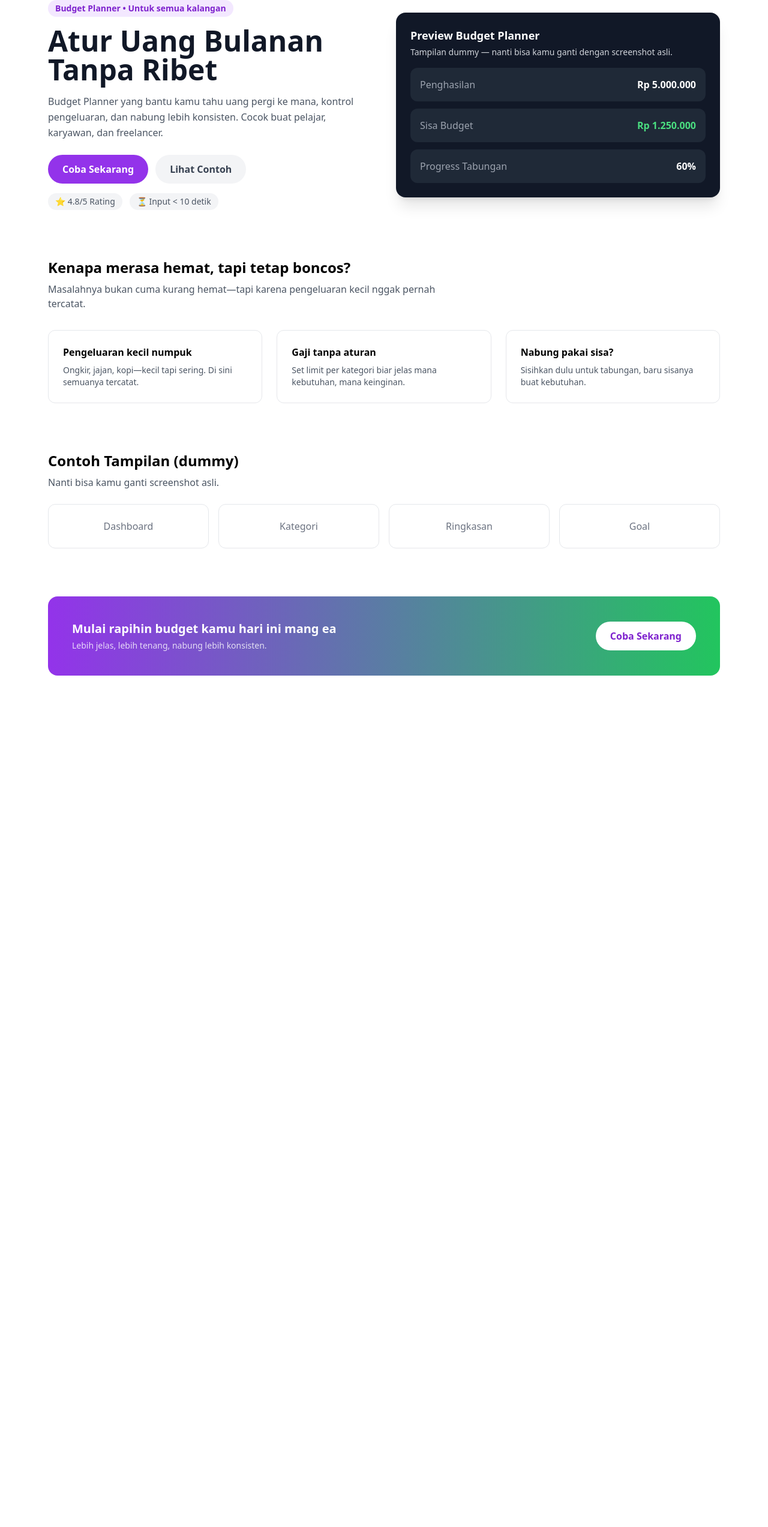
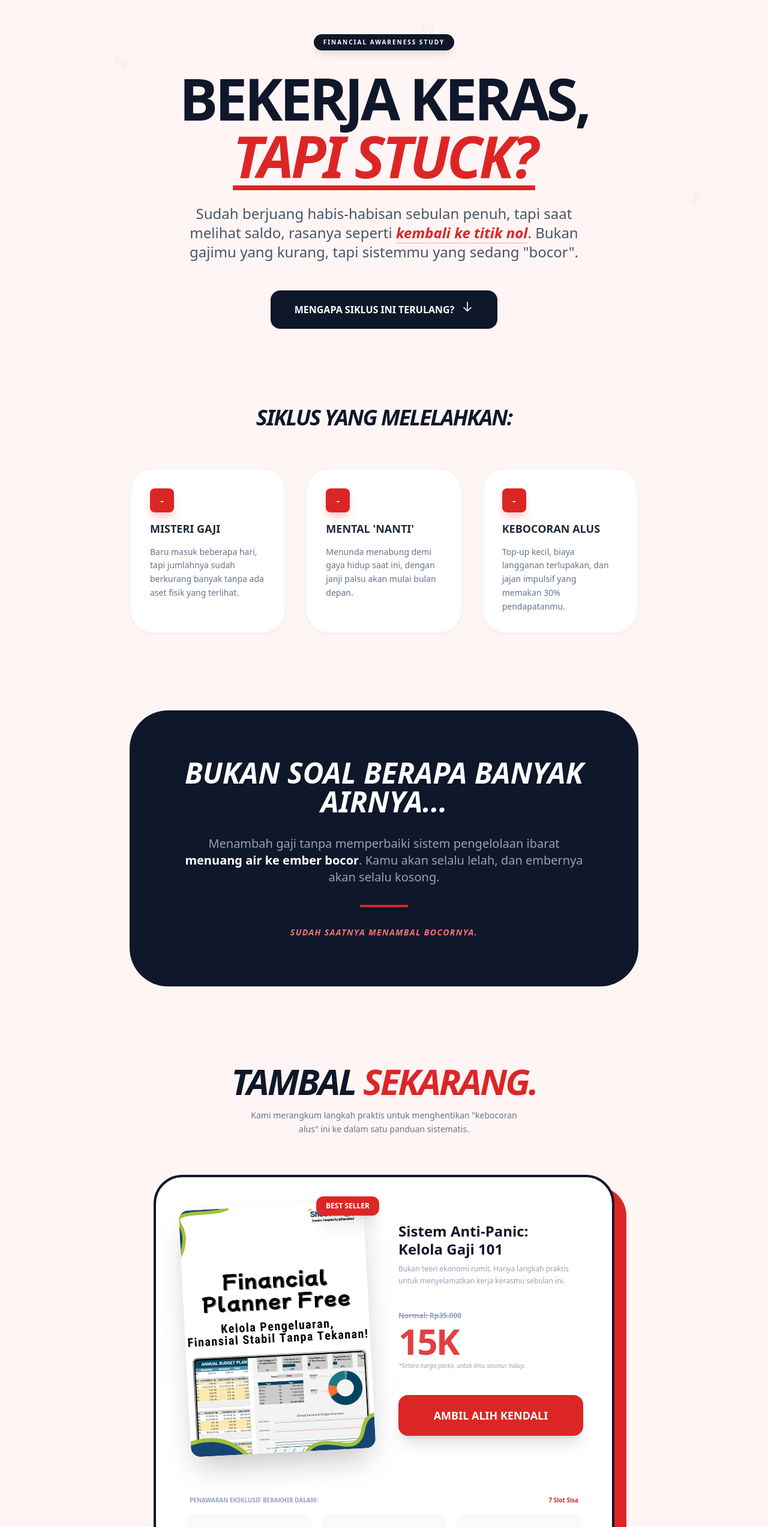
Before and after one commit to sigawari/budget-planner, a Nuxt app: page / in a window 1280 px wide. Shown: the part 40-2585 px from the top of the page at 60% size. Before the commit the page ends 1206 px from the top, so only its background shows below. Built offline with nearby package versions, Linux system fonts and the light colour scheme.

Commit message:
Implement code changes to enhance functionality and improve performance

```diff
--- a/app/pages/index.vue
+++ b/app/pages/index.vue
@@ -1,132 +1,215 @@
 <template>
-  <main class="max-w-6xl mx-auto px-4 py-10">
+    <div class="min-h-screen bg-[#FFF5F5] text-slate-900 font-sans selection:bg-red-200 overflow-x-hidden relative">
 
-    <!-- HERO -->
-    <section class="grid md:grid-cols-2 gap-10 items-center">
-      <div>
-        <p class="text-sm font-semibold bg-purple-100 text-purple-700 inline-block px-3 py-1 rounded-full">
-          Budget Planner • Untuk semua kalangan
+      <Head>
+        <title>Dompet Panic | Mengapa Kerja Keras Saja Tidak Cukup?</title>
+        <meta name="description" content="Temukan alasan mengapa gaji Anda selalu numpang lewat dan cara membangun sistem finansial yang anti-bocor.">
+        <meta property="og:title" content="Dompet Panic - Berhenti Bertanya Ke Mana Uang Anda">
+      </Head>
+
+      <div class="money-rain pointer-events-none absolute inset-0 z-0 opacity-10">
+        <div v-for="n in 12" :key="n" class="cash font-bold text-3xl text-red-500">$</div>
+      </div>
+
+      <main class="max-w-4xl mx-auto px-6 py-16 md:py-24 relative z-10 space-y-32">
+
+        <section class="text-center space-y-8 animate-fade-in">
+          <div class="inline-flex items-center gap-2 bg-slate-900 text-white px-4 py-1.5 rounded-full shadow-lg">
+            <span class="text-[10px] font-black uppercase tracking-[0.2em]">Financial Awareness Study</span>
+          </div>
+
+          <h1 class="text-5xl md:text-8xl font-black leading-[0.85] tracking-tighter text-slate-900">
+            BEKERJA KERAS,<br/>
+            <span class="text-red-600 underline decoration-8 underline-offset-[12px] italic">TAPI STUCK?</span>
+          </h1>
+
+          <p class="text-xl md:text-2xl text-slate-600 leading-relaxed max-w-2xl mx-auto font-medium">
+            Sudah berjuang habis-habisan sebulan penuh, tapi saat melihat saldo, rasanya seperti <span class="text-red-600 font-bold italic border-b-2 border-red-200">kembali ke titik nol</span>. Bukan gajimu yang kurang, tapi sistemmu yang sedang "bocor".
           </p>
 
-        <h1 class="text-4xl md:text-5xl font-bold mt-4 text-gray-900">
-          Atur Uang Bulanan Tanpa Ribet
-        </h1>
+          <div class="flex justify-center pt-4">
+            <button @click="scrollTo('#relate')" class="group flex items-center gap-3 px-10 py-5 bg-slate-900 text-white font-black rounded-2xl hover:bg-red-600 transition-all duration-300 transform hover:-translate-y-1">
+              MENGAPA SIKLUS INI TERULANG?
+              <svg class="w-5 h-5 animate-bounce" fill="none" stroke="currentColor" viewBox="0 0 24 24"><path stroke-linecap="round" stroke-linejoin="round" stroke-width="2" d="M19 14l-7 7m0 0l-7-7m7 7V3"></path></svg>
+            </button>
+          </div>
+        </section>
 
-        <p class="text-gray-600 mt-4 leading-relaxed">
-          Budget Planner yang bantu kamu tahu uang pergi ke mana, kontrol pengeluaran, dan nabung
-          lebih konsisten. Cocok buat pelajar, karyawan, dan freelancer.
-        </p>
-
-        <div class="mt-6 flex flex-wrap gap-3">
-          <a
-            href="https://example.com"
-            class="bg-purple-600 hover:bg-purple-700 text-white px-6 py-3 rounded-full font-semibold"
-          >
-            Coba Sekarang
-          </a>
-
-          <a
-            href="#preview"
-            class="bg-gray-100 hover:bg-gray-200 text-gray-700 px-6 py-3 rounded-full font-semibold"
-          >
-            Lihat Contoh
-          </a>
+        <section id="relate" class="space-y-16">
+          <div class="text-center space-y-4">
+            <h2 class="text-3xl md:text-4xl font-black text-slate-900 uppercase italic tracking-tighter">Siklus yang Melelahkan:</h2>
           </div>
 
-        <div class="mt-4 flex gap-3 text-sm text-gray-600">
-          <span class="bg-gray-100 px-3 py-1 rounded-full">⭐ 4.8/5 Rating</span>
-          <span class="bg-gray-100 px-3 py-1 rounded-full">⏳ Input &lt; 10 detik</span>
+          <div class="grid md:grid-cols-3 gap-8">
+            <div v-for="(p, i) in behavior" :key="i" class="p-8 bg-white border-2 border-slate-100 rounded-[2.5rem] shadow-sm space-y-4 relative group">
+              <div class="h-10 w-10 bg-red-600 text-white rounded-lg flex items-center justify-center font-black italic shadow-lg shadow-red-200">-</div>
+              <h3 class="text-lg font-black uppercase leading-tight text-slate-800">{{ p.title }}</h3>
+              <p class="text-sm text-slate-500 leading-relaxed">{{ p.desc }}</p>
+            </div>
+          </div>
+        </section>
+
+        <section class="bg-slate-900 rounded-[4rem] p-10 md:p-20 text-white text-center space-y-10 relative overflow-hidden">
+          <div class="relative z-10 max-w-2xl mx-auto space-y-8">
+            <h2 class="text-4xl md:text-5xl font-black italic leading-tight uppercase">Bukan soal berapa banyak airnya...</h2>
+            <p class="text-slate-400 text-lg md:text-xl leading-relaxed">
+              Menambah gaji tanpa memperbaiki sistem pengelolaan ibarat <span class="text-white font-bold">menuang air ke ember bocor</span>. Kamu akan selalu lelah, dan embernya akan selalu kosong.
+            </p>
+            <div class="h-1 w-20 bg-red-600 mx-auto"></div>
+            <p class="text-red-400 font-bold uppercase tracking-widest text-sm italic">Sudah saatnya menambal bocornya.</p>
+          </div>
+        </section>
+
+        <section class="max-w-3xl mx-auto space-y-16 pb-20">
+          <div class="text-center space-y-4">
+            <h2 class="text-4xl md:text-6xl font-black leading-none italic tracking-tighter uppercase">
+              TAMBAL <span class="text-red-600">SEKARANG.</span>
+            </h2>
+            <p class="text-slate-500 max-w-md mx-auto leading-relaxed text-sm">
+              Kami merangkum langkah praktis untuk menghentikan "kebocoran alus" ini ke dalam satu panduan sistematis.
+            </p>
+          </div>
+
+          <div class="bg-white border-4 border-slate-900 rounded-[3rem] p-8 md:p-12 shadow-[20px_20px_0px_0px_rgba(220,38,38,1)] space-y-8 relative">
+            <div class="grid md:grid-cols-2 gap-12 items-center">
+              <div class="relative group">
+                <img
+                  src="/ebook.png"
+                  alt="Panduan Dompet Panic"
+                  class="relative w-full rounded-2xl shadow-2xl transform -rotate-3 group-hover:rotate-0 transition-transform duration-700 ease-out"
+                  @error="handleImgError"
+                />
+                <div class="absolute -top-4 -right-4 bg-red-600 text-white px-4 py-2 rounded-xl font-black text-xs uppercase shadow-xl">Best Seller</div>
+              </div>
+
+              <div class="space-y-6 text-center md:text-left">
+                <div class="space-y-2">
+                  <h3 class="text-2xl font-black text-slate-900 leading-tight">Sistem Anti-Panic: <br/> Kelola Gaji 101</h3>
+                  <p class="text-xs text-slate-400 leading-relaxed font-medium">Bukan teori ekonomi rumit. Hanya langkah praktis untuk menyelamatkan kerja kerasmu sebulan ini.</p>
+                </div>
+
+                <div class="space-y-1 border-y border-slate-50 py-4">
+                  <p class="text-xs font-bold text-slate-400 line-through">Normal: Rp35.000</p>
+                  <div class="text-6xl font-black text-red-600 tracking-tighter animate-pulse-slow">15K</div>
+                  <p class="text-[10px] text-slate-400 italic">*Setara harga parkir, untuk ilmu seumur hidup.</p>
+                </div>
+
+                <button class="w-full py-5 bg-red-600 hover:bg-slate-900 text-white font-black rounded-2xl shadow-xl transition-all active:scale-95 text-lg uppercase">
+                  Ambil Alih Kendali
+                </button>
               </div>
             </div>
 
-      <div class="bg-gray-900 text-white rounded-2xl p-6 shadow-xl">
-        <h3 class="text-lg font-semibold mb-1">Preview Budget Planner</h3>
-        <p class="text-gray-300 text-sm mb-4">
-          Tampilan dummy — nanti bisa kamu ganti dengan screenshot asli.
-        </p>
-
-        <div class="grid gap-3">
-          <div class="bg-gray-800 p-4 rounded-xl flex justify-between">
-            <span class="text-gray-400">Penghasilan</span>
-            <span class="font-semibold">Rp 5.000.000</span>
+            <div v-if="saleActive" class="pt-10 border-t border-slate-50">
+              <div class="flex justify-between items-end mb-4 px-2">
+                <span class="text-[10px] font-black uppercase text-slate-400">Penawaran Eksklusif Berakhir Dalam:</span>
+                <span class="text-[10px] font-black text-red-600">{{ promoSlots }} Slot Sisa</span>
               </div>
-          <div class="bg-gray-800 p-4 rounded-xl flex justify-between">
-            <span class="text-gray-400">Sisa Budget</span>
-            <span class="text-green-400 font-semibold">Rp 1.250.000</span>
+              <div class="grid grid-cols-3 gap-4">
+                <div v-for="(val, unit) in { JAM: hours, MENIT: minutes, DETIK: seconds }" :key="unit" class="bg-slate-50 p-4 rounded-2xl text-center">
+                  <div class="text-3xl font-black text-slate-900 tabular-nums">{{ pad(val) }}</div>
+                  <div class="text-[9px] font-bold text-slate-400 uppercase tracking-widest mt-1">{{ unit }}</div>
                 </div>
-          <div class="bg-gray-800 p-4 rounded-xl flex justify-between">
-            <span class="text-gray-400">Progress Tabungan</span>
-            <span class="font-semibold">60%</span>
               </div>
             </div>
           </div>
         </section>
+      </main>
 
-    <!-- SECTION PROBLEM -->
-    <section class="mt-20">
-      <h2 class="text-2xl font-bold">Kenapa merasa hemat, tapi tetap boncos?</h2>
-      <p class="text-gray-600 mt-2 max-w-2xl">
-        Masalahnya bukan cuma kurang hemat—tapi karena pengeluaran kecil nggak pernah tercatat.
-      </p>
-
-      <div class="grid md:grid-cols-3 gap-6 mt-8">
-        <div class="p-6 border rounded-xl">
-          <h3 class="font-semibold mb-2">Pengeluaran kecil numpuk</h3>
-          <p class="text-gray-600 text-sm">
-            Ongkir, jajan, kopi—kecil tapi sering. Di sini semuanya tercatat.
-          </p>
+      <footer class="py-12 text-center opacity-40 border-t border-red-50">
+        <p class="text-slate-400 text-[9px] font-bold tracking-[0.5em] uppercase">Built for Smarter Finance &copy; 2025</p>
+      </footer>
     </div>
-        <div class="p-6 border rounded-xl">
-          <h3 class="font-semibold mb-2">Gaji tanpa aturan</h3>
-          <p class="text-gray-600 text-sm">
-            Set limit per kategori biar jelas mana kebutuhan, mana keinginan.
-          </p>
-        </div>
-        <div class="p-6 border rounded-xl">
-          <h3 class="font-semibold mb-2">Nabung pakai sisa?</h3>
-          <p class="text-gray-600 text-sm">
-            Sisihkan dulu untuk tabungan, baru sisanya buat kebutuhan.
-          </p>
-        </div>
-      </div>
-    </section>
-
-    <!-- PREVIEW -->
-    <section id="preview" class="mt-20">
-      <h2 class="text-2xl font-bold">Contoh Tampilan (dummy)</h2>
-      <p class="text-gray-600 mt-2">Nanti bisa kamu ganti screenshot asli.</p>
-
-      <div class="grid grid-cols-2 md:grid-cols-4 gap-4 mt-6">
-        <div class="border rounded-xl p-6 text-center text-gray-500">Dashboard</div>
-        <div class="border rounded-xl p-6 text-center text-gray-500">Kategori</div>
-        <div class="border rounded-xl p-6 text-center text-gray-500">Ringkasan</div>
-        <div class="border rounded-xl p-6 text-center text-gray-500">Goal</div>
-      </div>
-    </section>
-
-    <!-- CTA AKHIR -->
-    <section class="mt-20 bg-gradient-to-r from-purple-600 to-green-500 text-white p-10 rounded-2xl flex flex-wrap items-center justify-between gap-4">
-      <div>
-        <h2 class="text-xl font-bold">Mulai rapihin budget kamu hari ini mang ea</h2>
-        <p class="text-sm text-white/80 mt-1">Lebih jelas, lebih tenang, nabung lebih konsisten.</p>
-      </div>
-
-      <a
-        href="https://example.com"
-        class="bg-white text-purple-700 hover:bg-gray-100 px-6 py-3 rounded-full font-semibold"
-      >
-        Coba Sekarang
-      </a>
-    </section>
-
-  </main>
   </template>
 
   <script setup>
-import { useSeoMeta } from '#imports'
+  import { ref, computed, onMounted, onBeforeUnmount } from 'vue'
 
-useSeoMeta({
-  title: 'Budget Planner — Tailwind Version',
-  description: 'Landing page Budget Planner menggunakan TailwindCSS.'
+  const behavior = [
+    { title: "Misteri Gaji", desc: "Baru masuk beberapa hari, tapi jumlahnya sudah berkurang banyak tanpa ada aset fisik yang terlihat." },
+    { title: "Mental 'Nanti'", desc: "Menunda menabung demi gaya hidup saat ini, dengan janji palsu akan mulai bulan depan." },
+    { title: "Kebocoran Alus", desc: "Top-up kecil, biaya langganan terlupakan, dan jajan impulsif yang memakan 30% pendapatanmu." }
+  ]
+
+  const promoSlots = ref(7)
+  const remainingMs = ref(0)
+  const saleActive = computed(() => remainingMs.value > 0)
+  const SALE_DURATION = 48 * 60 * 60 * 1000 // 48 jam
+  const STORAGE_KEY = 'panic_user_session_v4' // Berperan sebagai 'Cookie' sistem
+
+  const hours = computed(() => Math.floor((remainingMs.value % (24 * 3600000)) / 3600000))
+  const minutes = computed(() => Math.floor((remainingMs.value % 3600000) / 60000))
+  const seconds = computed(() => Math.floor((remainingMs.value % 60000) / 1000))
+  const pad = (n) => String(n).padStart(2, '0')
+
+  const scrollTo = (id) => {
+    const el = document.querySelector(id)
+    if (el) el.scrollIntoView({ behavior: 'smooth' })
+  }
+
+  const handleImgError = (e) => {
+    e.target.src = 'https://via.placeholder.com/400x500/dc2626/ffffff?text=MANUAL+FINANSIAL'
+  }
+
+  let timerInterval = null
+  onMounted(() => {
+    // Persistence Logic (Cookie-like behavior using LocalStorage)
+    let end = localStorage.getItem(STORAGE_KEY)
+    if (!end) {
+      end = Date.now() + SALE_DURATION
+      localStorage.setItem(STORAGE_KEY, end)
+    }
+
+    const updateTimer = () => {
+      remainingMs.value = Math.max(0, parseInt(end) - Date.now())
+    }
+    updateTimer()
+    timerInterval = setInterval(updateTimer, 1000)
+
+    // Scarcity Slot simulation
+    const slotInterval = setInterval(() => {
+      if (promoSlots.value > 1) promoSlots.value--
+      else clearInterval(slotInterval)
+    }, 45000)
   })
+
+  onBeforeUnmount(() => { if (timerInterval) clearInterval(timerInterval) })
   </script>
+
+  <style>
+  @import url('https://fonts.googleapis.com/css2?family=Plus+Jakarta+Sans:ital,wght@0,800;1,800&display=swap');
+
+  body {
+    font-family: 'Plus Jakarta Sans', sans-serif;
+    background-color: #FFF5F5;
+    scroll-behavior: smooth;
+  }
+
+  .money-rain { overflow: hidden; }
+  .cash { position: absolute; top: -100px; user-select: none; animation: fall linear infinite; opacity: 0; }
+  @keyframes fall {
+    0% { transform: translateY(-100px) rotate(0deg); opacity: 0; }
+    20% { opacity: 0.4; }
+    80% { opacity: 0.4; }
+    100% { transform: translateY(110vh) rotate(360deg); opacity: 0; }
+  }
+
+  /* Staggered Money Rain */
+  .cash:nth-child(2) { left: 15%; animation-duration: 12s; animation-delay: 1s; }
+  .cash:nth-child(4) { left: 35%; animation-duration: 9s; animation-delay: 4s; }
+  .cash:nth-child(6) { left: 55%; animation-duration: 11s; animation-delay: 2s; }
+  .cash:nth-child(8) { left: 75%; animation-duration: 10s; animation-delay: 5s; }
+  .cash:nth-child(10) { left: 90%; animation-duration: 8s; animation-delay: 0.5s; }
+
+  .animate-fade-in { animation: fadeIn 1.2s ease-out; }
+  @keyframes fadeIn {
+    from { opacity: 0; transform: translateY(30px); }
+    to { opacity: 1; transform: translateY(0); }
+  }
+
+  @keyframes pulse-slow {
+    0%, 100% { opacity: 1; }
+    50% { opacity: 0.7; }
+  }
+  .animate-pulse-slow { animation: pulse-slow 3s infinite; }
+  </style>
```
Also changed, not shown: public/ebook.png (added). Lines whose indentation alone changed are shown as unchanged.
